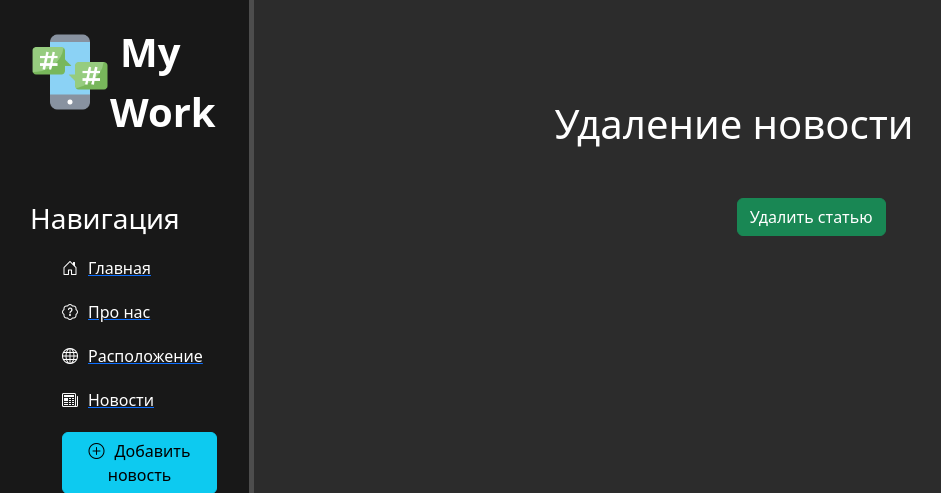
After one commit to AlexTer59/test_case, a Django app: page /news/2/delete in a window 1280 px wide. The commit adds this page. Shown: the top 493 px of the page, without its empty margins (2-943 px from the left). Run offline with Django 4.2, Linux system fonts and the light colour scheme; data comes from the database, SQL or seed files in the repository; both versions use the stored data as it was after the commit.

Commit message:
added feature to delete news and added buttons to update and delete on details_view page

```diff
--- /dev/null
+++ b/test_case/news/templates/news/delete.html
@@ -0,0 +1,14 @@
+{% extends 'main/layout.html' %}
+
+{% block title %}Удаление новости{% endblock %}
+
+{% block content %}
+    <div class="features">
+        <h1>Удаление новости</h1>
+        <form method="post">
+            {% csrf_token %}
+
+            <button class="btn btn-success" type="submit">Удалить статью</button>
+        </form>
+    </div>
+{% endblock %}
--- a/test_case/news/templates/news/details_view.html
+++ b/test_case/news/templates/news/details_view.html
@@ -7,6 +7,8 @@
         <h1>{{ article.title }}</h1>
         <p> {{ article.date }} </p>
         <p>{{ article.full_text }}</p>
+        <a href="{% url 'news-delete' article.id %}" class="btn btn-danger">Удалить новость</a>
+        <a href="{% url 'news-update' article.id %}" class="btn btn-info">Редактировать</a>
 
     </div>
 {% endblock %}
--- a/test_case/news/urls.py
+++ b/test_case/news/urls.py
@@ -5,6 +5,6 @@ urlpatterns = [
     path('', views.news_home, name='news_home'),
     path('create', views.create, name='create'),
     path('<int:pk>', views.NewsDetailView.as_view(), name='news-detail'),
-    path('<int:pk>/update', views.NewsUpdateView.as_view(), name='news-update')
-
+    path('<int:pk>/update', views.NewsUpdateView.as_view(), name='news-update'),
+    path('<int:pk>/delete', views.NewsDeleteView.as_view(), name='news-delete')
 ]
--- a/test_case/news/views.py
+++ b/test_case/news/views.py
@@ -1,7 +1,7 @@
 from django.shortcuts import render, redirect
 from .models import Articles
 from .forms import ArticlesForm
-from django.views.generic import DetailView, UpdateView
+from django.views.generic import DetailView, UpdateView, DeleteView
 
 
 
@@ -23,6 +23,14 @@ class NewsUpdateView(UpdateView):
     form_class = ArticlesForm
 
 
+class NewsDeleteView(DeleteView):
+    model = Articles
+    success_url = '/news/'
+    template_name = 'news/delete.html'
+
+
+
+
 def create(request):
     error = ''
     if request.method == "POST":
```
Also changed, not shown: test_case/db.sqlite3.
